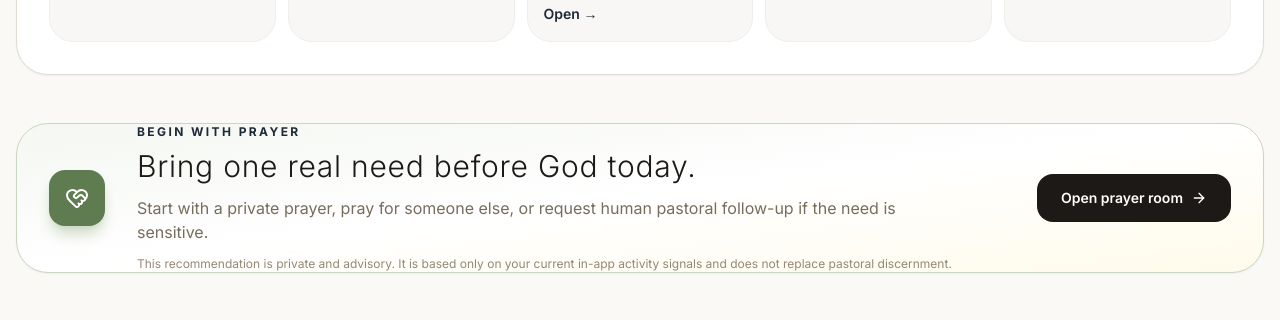
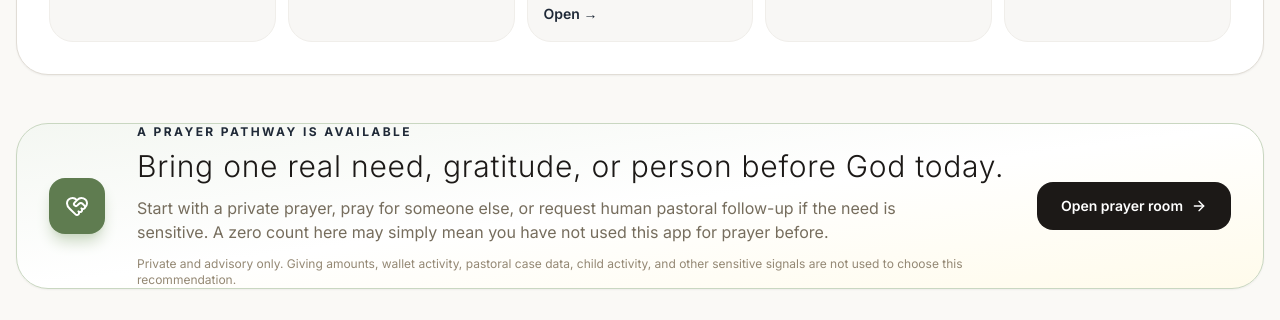
Before and after one commit to TechCodinz/digital-church-os, a Next.js app: page /dashboard in a window 1280 px wide. Shown: the part 2480-2800 px from the top of the page. Built offline with nearby package versions, Linux system fonts and the light colour scheme; no server answers; the database is empty.

Commit message:
fix(formation): remove giving from ministry recommendations

```diff
--- a/components/ministry/NextBestMinistryAction.tsx
+++ b/components/ministry/NextBestMinistryAction.tsx
@@ -1,12 +1,11 @@
 'use client';
 
 import Link from 'next/link';
-import { ArrowRight, HeartHandshake, BookOpenText, Sparkles, UsersRound, Radio } from 'lucide-react';
+import { ArrowRight, HeartHandshake, BookOpenText, UsersRound, Radio } from 'lucide-react';
 
 type Props = {
   prayers: number;
   goals: number;
-  offerings: number;
   activityCount: number;
 };
 
@@ -16,15 +15,15 @@ type Recommendation = {
   description: string;
   href: string;
   label: string;
-  icon: typeof Sparkles;
+  icon: typeof HeartHandshake;
 };
 
-function chooseRecommendation({ prayers, goals, offerings, activityCount }: Props): Recommendation {
+function chooseRecommendation({ prayers, goals, activityCount }: Props): Recommendation {
   if (prayers === 0) {
     return {
-      eyebrow: 'Begin with prayer',
-      title: 'Bring one real need before God today.',
-      description: 'Start with a private prayer, pray for someone else, or request human pastoral follow-up if the need is sensitive.',
+      eyebrow: 'A prayer pathway is available',
+      title: 'Bring one real need, gratitude, or person before God today.',
+      description: 'Start with a private prayer, pray for someone else, or request human pastoral follow-up if the need is sensitive. A zero count here may simply mean you have not used this app for prayer before.',
       href: '/prayer-room',
       label: 'Open prayer room',
       icon: HeartHandshake,
@@ -33,9 +32,9 @@ function chooseRecommendation({ prayers, goals, offerings, activityCount }: Prop
 
   if (goals === 0) {
     return {
-      eyebrow: 'Turn prayer into formation',
-      title: 'Choose one spiritual growth focus for this season.',
-      description: 'Create a simple goal around Scripture, prayer, service, forgiveness, generosity, or another meaningful discipleship practice.',
+      eyebrow: 'Choose a formation focus',
+      title: 'Name one practice or relationship you want to tend this season.',
+      description: 'You can create a simple focus around Scripture, prayer, service, forgiveness, rest, community, or another meaningful discipleship practice. This is an invitation, not a measure of maturity.',
       href: '/journey',
       label: 'Continue your journey',
       icon: BookOpenText,
@@ -44,32 +43,21 @@ function chooseRecommendation({ prayers, goals, offerings, activityCount }: Prop
 
   if (activityCount < 2) {
     return {
-      eyebrow: 'Move from reflection to service',
-      title: 'Encourage or serve one person today.',
-      description: 'Faith becomes tangible through service. Choose a ministry activity, practical need, or community action you can complete with care.',
+      eyebrow: 'A service pathway is available',
+      title: 'Consider encouraging or serving one person today.',
+      description: 'Choose a practical ministry activity or community action if it fits your capacity. The app does not treat activity volume as a spiritual score.',
       href: '/activities',
-      label: 'Find a way to serve',
+      label: 'Explore ways to serve',
       icon: UsersRound,
-    };
-  }
-
-  if (offerings === 0) {
-    return {
-      eyebrow: 'Practice transparent generosity',
-      title: 'Explore where giving can create visible impact.',
-      description: 'Review giving and aid pathways before contributing. Generosity should be voluntary, transparent, and never pressured.',
-      href: '/transparency',
-      label: 'View giving impact',
-      icon: Sparkles,
     };
   }
 
   return {
     eyebrow: 'Stay connected',
-    title: 'Join worship or community and carry your growth into fellowship.',
-    description: 'Your current rhythm is active. The next useful step is shared worship, encouragement, or participation with the wider church community.',
-    href: '/live-service',
-    label: 'Join live worship',
+    title: 'Join worship, community, or return to a private journey moment.',
+    description: 'A useful next step may be shared worship, encouragement, Scripture, or revisiting something you intentionally saved. Choose what fits your real context and responsible human discernment.',
+    href: '/journey',
+    label: 'Open private Journey',
     icon: Radio,
   };
 }
@@ -90,19 +78,12 @@ export function NextBestMinistryAction(props: Props) {
         <div className="px-6 pb-2 sm:px-8 lg:px-0 lg:pb-0">
           <p className="text-xs font-bold uppercase tracking-[0.2em] text-sage-700">{recommendation.eyebrow}</p>
           <h2 className="mt-2 text-2xl font-light text-stone-900 sm:text-3xl">{recommendation.title}</h2>
-          <p className="mt-3 max-w-3xl text-sm leading-6 text-stone-600 sm:text-base">
-            {recommendation.description}
-          </p>
-          <p className="mt-3 text-xs text-stone-500">
-            This recommendation is private and advisory. It is based only on your current in-app activity signals and does not replace pastoral discernment.
-          </p>
+          <p className="mt-3 max-w-3xl text-sm leading-6 text-stone-600 sm:text-base">{recommendation.description}</p>
+          <p className="mt-3 text-xs text-stone-500">Private and advisory only. Giving amounts, wallet activity, pastoral case data, child activity, and other sensitive signals are not used to choose this recommendation.</p>
         </div>
 
         <div className="p-6 sm:p-8">
-          <Link
-            href={recommendation.href}
-            className="inline-flex w-full items-center justify-center rounded-2xl bg-stone-900 px-6 py-3.5 text-sm font-semibold text-white transition hover:bg-stone-800 lg:w-auto"
-          >
+          <Link href={recommendation.href} className="inline-flex w-full items-center justify-center rounded-2xl bg-stone-900 px-6 py-3.5 text-sm font-semibold text-white transition hover:bg-stone-800 lg:w-auto">
             {recommendation.label} <ArrowRight className="ml-2 h-4 w-4" />
           </Link>
         </div>
```
